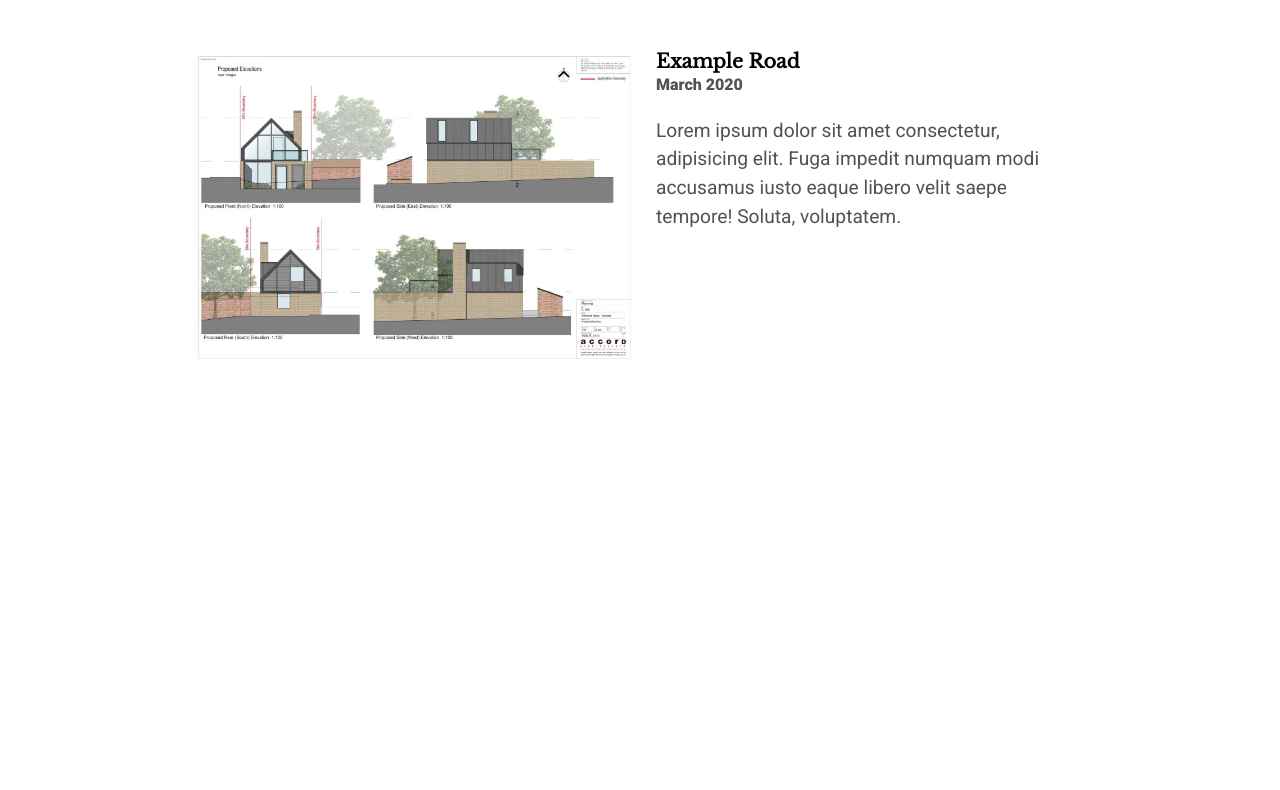
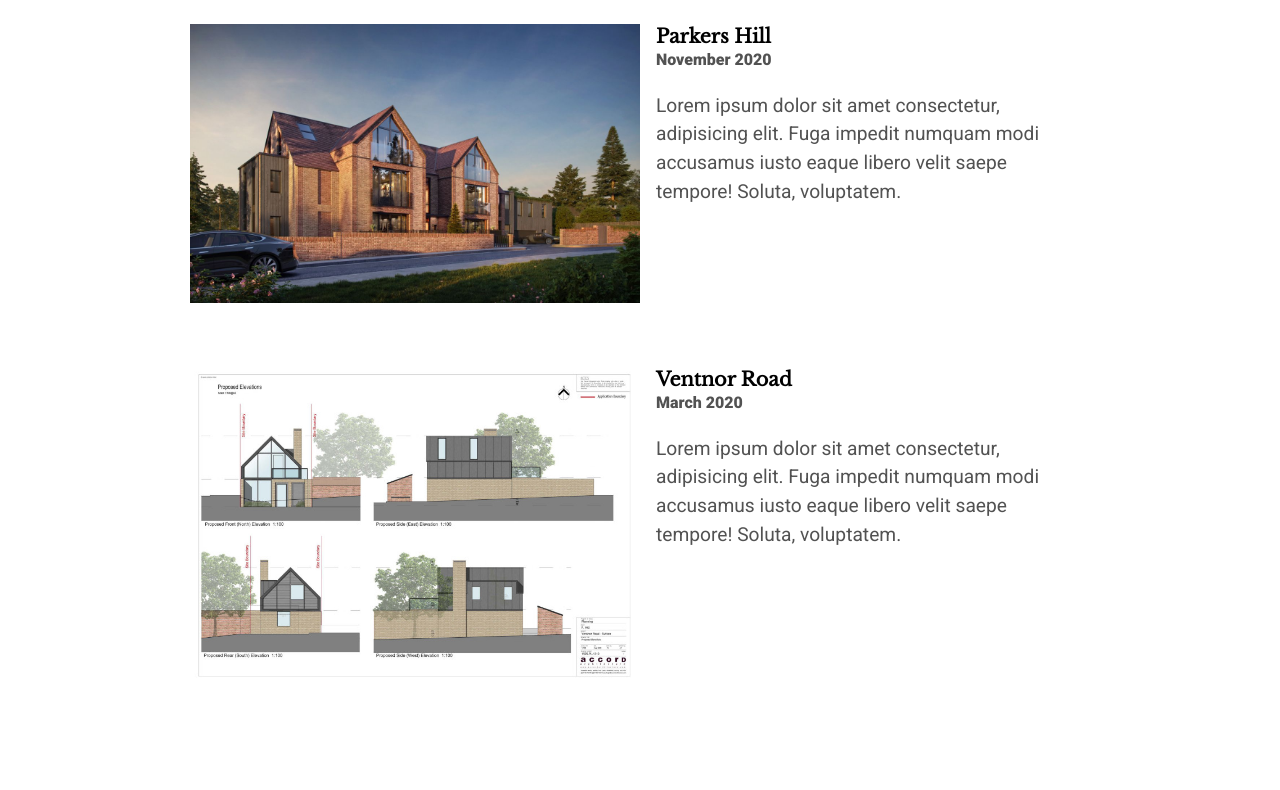
Before and after one commit to jacobcollinsdev/hill-land-and-development, a plain HTML site: page projects.html in a window 1280 px wide. Shown: the part 231-1021 px from the top of the page. Drawn offline with nearby package versions, Linux system fonts and the light colour scheme.

Commit message:
Fixed fade on scroll

```diff
--- a/projects.html
+++ b/projects.html
@@ -40,28 +40,40 @@
             <div class="projects-container">
                 <h1>PROJECTS</h1>
 
-                <div class="project-trigger-1">
+                <div class="project-trigger">
                     <div class="project">
-                        <img class="anim2" src="images/Projects/ventnor-road.jpg" alt="Ventnor Road, Sutton">
+                        <img class="project-image" src="images/Projects/parkers-hill.jpg" alt="Parkers Hill, Astead">
 
                         <div class="description">
-                            <h3 class="anim3">Example Road</h3>
-                            <h4 class="anim3">March 2020</h4>
-                            <p class="anim3">Lorem ipsum dolor sit amet consectetur, adipisicing elit. Fuga impedit numquam
+                            <h3 class="project-text">Parkers Hill</h3>
+                            <h4 class="project-text">November 2020</h4>
+                            <p class="project-text">Lorem ipsum dolor sit amet consectetur, adipisicing elit. Fuga impedit numquam modi accusamus iusto eaque libero velit saepe tempore! Soluta, voluptatem.</p>
+                        </div>
+                    </div>
+                </div>
+
+                <div class="project-trigger">
+                    <div class="project">
+                        <img class="project-image" src="images/Projects/ventnor-road.jpg" alt="Ventnor Road, Sutton">
+
+                        <div class="description">
+                            <h3 class="project-text">Ventnor Road</h3>
+                            <h4 class="project-text">March 2020</h4>
+                            <p class="project-text">Lorem ipsum dolor sit amet consectetur, adipisicing elit. Fuga impedit numquam
                                 modi accusamus iusto eaque libero velit saepe tempore! Soluta, voluptatem.
                             </p>
                         </div>
                     </div>
                 </div>
 
-                <div class="project-trigger-2">
+                <div class="project-trigger">
                     <div class="project">
-                        <img class="anim2-1"src="images/Projects/pidgeon-house-farm.jpg" alt="1 Brighton Road">
+                        <img class="project-image"src="images/Projects/pidgeon-house-farm.jpg" alt="1 Brighton Road">
 
                         <div class="description">
-                            <h3 class="anim3-1">Pidgeon House Farm</h3>
-                            <h4 class="anim3-1">March 2020</h4>
-                            <p class="anim3-1">Lorem ipsum dolor sit amet consectetur, adipisicing elit. Fuga impedit numquam
+                            <h3 class="project-text">Pidgeon House Farm</h3>
+                            <h4 class="project-text">March 2020</h4>
+                            <p class="project-text">Lorem ipsum dolor sit amet consectetur, adipisicing elit. Fuga impedit numquam
                                 modi accusamus iusto eaque libero velit saepe tempore! Soluta, voluptatem.
                             </p>
                         </div>
--- a/scripts/script.js
+++ b/scripts/script.js
@@ -35,6 +35,7 @@ if(window.innerWidth > 900){
     })
 }
 
+// Buying/Selling Timeline
 let tl = gsap.timeline({
     scrollTrigger:{
         trigger:'.buying-selling',
@@ -54,6 +55,7 @@ tl.from(".buying",{
     duration:1
 }, "-=1")
 
+
 let tl2 = gsap.timeline({
     scrollTrigger:{
         trigger:".why-us",
@@ -69,52 +71,12 @@ tl2.from(".anim1",{
     stagger:0.2
 })
 
-let tl3 = gsap.timeline({
-    scrollTrigger:{
-        trigger:".project-trigger-1",
-        start:"center bottom",
-        toggleActions: "play none none reverse",
-        ease:"power2.easeOut"
-    }
-})
-
-tl3.from(".anim2",{
-    x:-200,
-    opacity:0,
-    duration:0.5
-}).from(".anim3",{
-    x:200,
-    opacity:0,
-    duration:0.5,
-    stagger:0.2
-}, "-=0.5")
-
-let tl35 = gsap.timeline({
-    scrollTrigger:{
-        trigger:".project-trigger-2",
-        start:"center bottom",
-        toggleActions: "play none none reverse",
-        ease:"power2.easeOut"
-    }
-})
-
-tl35.from(".anim2-1",{
-    x:-200,
-    opacity:0,
-    duration:0.5
-}).from(".anim3-1",{
-    x:200,
-    opacity:0,
-    duration:0.5,
-    stagger:0.2
-}, "-=0.5")
-
 tl4 = gsap.timeline({
     scrollTrigger:{
         trigger:".contact",
         start:"center bottom",
         toggleActions: "play none none reverse",
-        ease:"power2.easeOut"
+        ease:"power2"
     }
 })
 
@@ -129,3 +91,32 @@ tl4.from(".anim4",{
     duration:0.5,
     stagger:0.2
 }, "-=0.5")
+
+const projectTrigger = document.querySelectorAll('.project-trigger');
+
+projectTrigger.forEach(addTimeline);
+
+function addTimeline(project, index){
+    const image = project.querySelector(".project-image");
+    const text = project.querySelectorAll(".project-text");
+
+    const timeline = gsap.timeline({
+        scrollTrigger: {
+            trigger: project,
+            start:"center bottom",
+            ease:"power2.easeOut",
+            toggleActions: "play none none reverse",
+        }
+    })
+    .from(image,{
+        x:-200,
+        opacity:0,
+        duration:0.5
+    })
+    .from(text, {
+        x: 200,
+        opacity: 0,
+        duration: 0.5,
+        stagger: 0.2
+      }, "-=0.5");
+}
--- a/style.css
+++ b/style.css
@@ -65,7 +65,7 @@ h3{
 
 .container{
     width: 100%;
-    height:calc(2em + 100px);
+    height:calc(2em + 75px);
 }
 
 .main-nav {
@@ -79,7 +79,7 @@ h3{
 }
 
 .logo-banner{
-    height:100px;
+    height:75px;
     margin-top: 1em;
     margin-bottom: 1em;
 }
@@ -140,7 +140,7 @@ nav li:first-of-type{
     top:0;
     left:0;
     margin-left:1em;
-    height: calc(2em + 100px);
+    height: calc(2em + 75px);
     display:flex;
     align-items: center;
     cursor:pointer;
```
Also changed, not shown: index.html (+11 -11 lines), images/Projects/parkers-hill.jpg (added).
